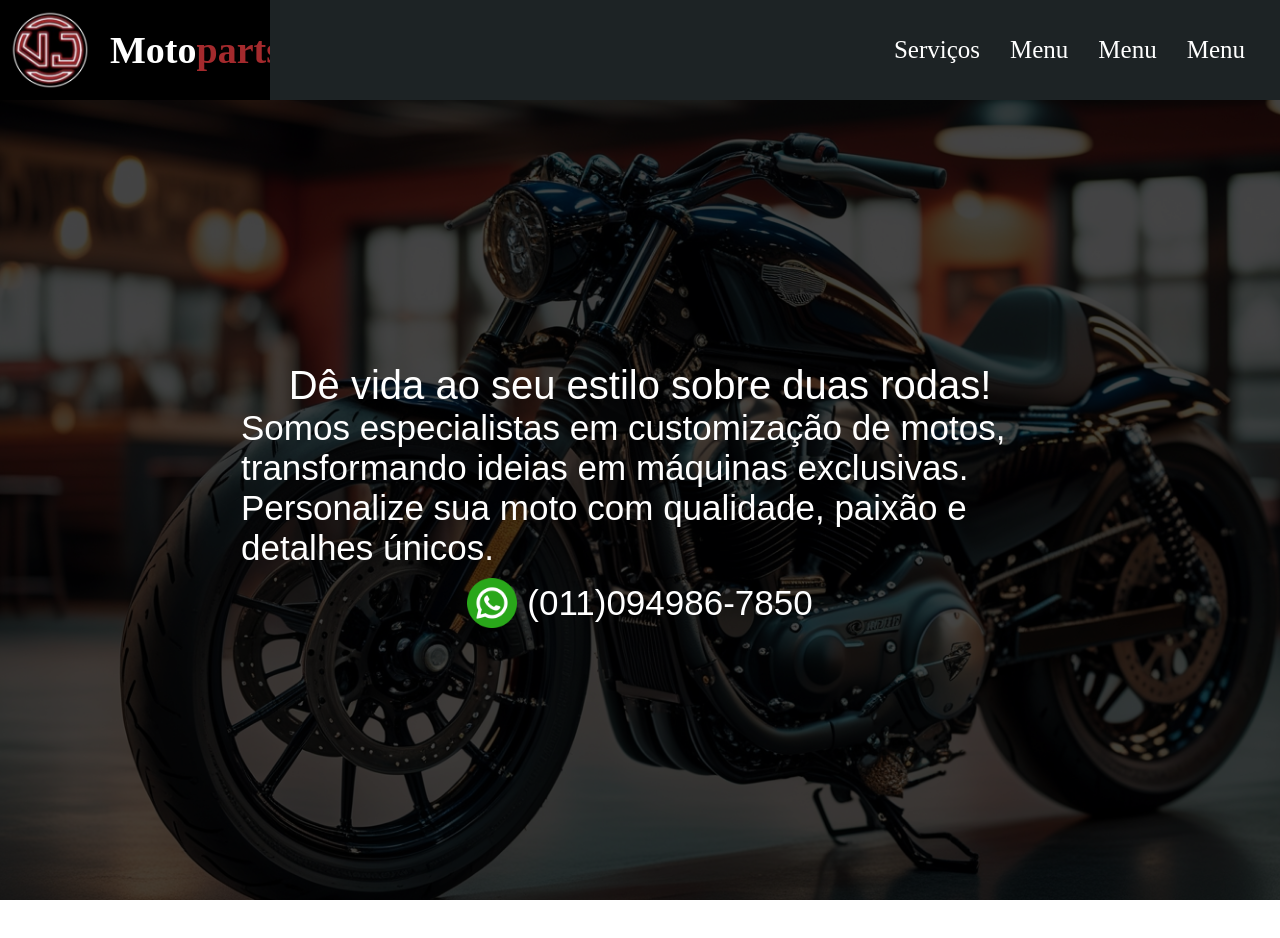
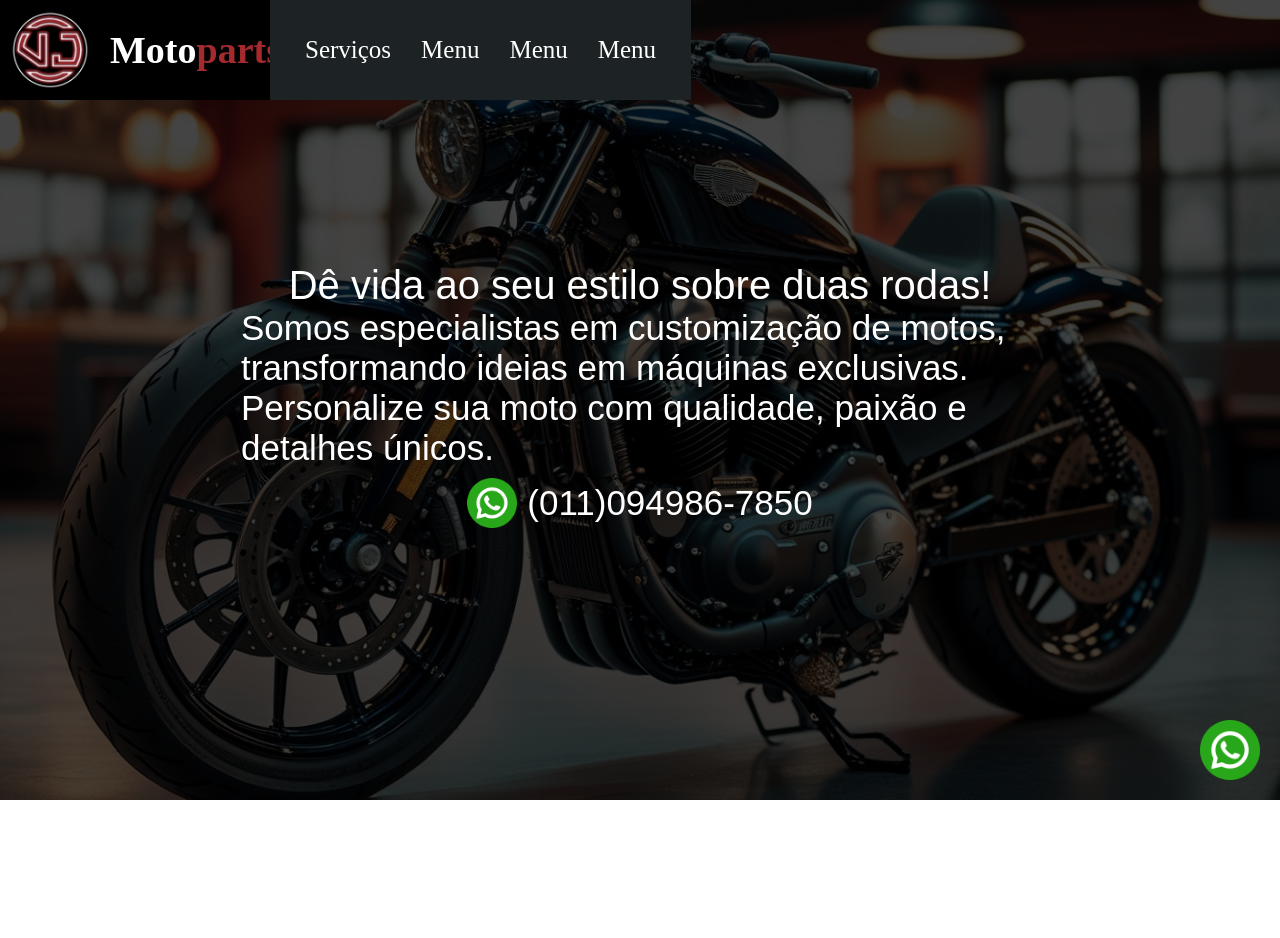
Before and after one commit to Wesley708/vjmotoparts, a plain HTML site: page index.html in a window 1280 px wide. Shown: the top 938 px of the page. Drawn offline with Linux system fonts and the light colour scheme; a web font is replaced by a local one.

Commit message:
Atualização das fotos

```diff
--- a/assets/css/style.css
+++ b/assets/css/style.css
@@ -29,11 +29,12 @@ body{
 
 }
 
-.logo div{
-    background-image: url("/assets/img/vj-logo.png");
-    background-size:cover;
-    background-position: center;
-    background-repeat: no-repeat;
+header{
+    position: fixed;
+    top: 0;
+}
+
+.logo div img{
     width: 100px;
     height: 100px;
     display: flex;
@@ -76,10 +77,12 @@ body{
     cursor: pointer;
 }
 .chamada{
+
     height: 100vh;
     width: 100%;
-    background-image: url('/assets/img/moto.jpg');
-    background-size:cover;
+    background-image: url(../img/moto.jpg);
+    background-size: cover;
+    background-position: center;
 }
 .overlay{
     height: 100%;
@@ -103,6 +106,9 @@ body{
     font-weight: 500;
     font-size: 35px;
     width: 70%;
+}
+.chamada div a{
+    text-decoration: none;
 }
 .overlay{
     display: flex;
@@ -170,3 +176,11 @@ footer .box p{
     font-weight: 500;
     font-size: 23px;
 }
+
+.whatsapp{
+    position: fixed;
+    bottom: 20px;
+    right: 20px;
+    height: 60px;
+    width: 60px;
+}
--- a/index.html
+++ b/index.html
@@ -16,7 +16,7 @@
         <div class="nav-container">
 
             <div class="logo">
-                <div></div>
+                <div> <img src="./assets/img/vj-logo.png" alt=""></div>
                 <h1>Moto<span>parts</span></h1>
             </div>
 
@@ -29,20 +29,24 @@
 
         </div>
     </header>
-    <div class="chamada">
+        <div class="chamada" >
             <div class="overlay">
             <h2>Dê vida ao seu estilo sobre duas rodas!</h2>
             <h3>Somos especialistas em customização de motos, transformando ideias em máquinas exclusivas. Personalize sua moto com qualidade, paixão e detalhes únicos.</h3>
+            <a href="https://w.app/VJmotoparts">
                 <div>
                     <img src="./assets/img/whatsapp.png" alt="">
                     <p>(011)094986-7850</p>
                 </div>
+            </a>
 
             </div>
         </div>
+
     <div class="servicos">
         <div></div>
     </div>
+        <a href="https://w.app/VJmotoparts"><img src="./assets/img/whatsapp.png" alt="" class="whatsapp"></a>
     <footer>
         <div class="box">
             <h2>Endereço:</h2>
```
Lines whose indentation alone changed are shown as unchanged.
